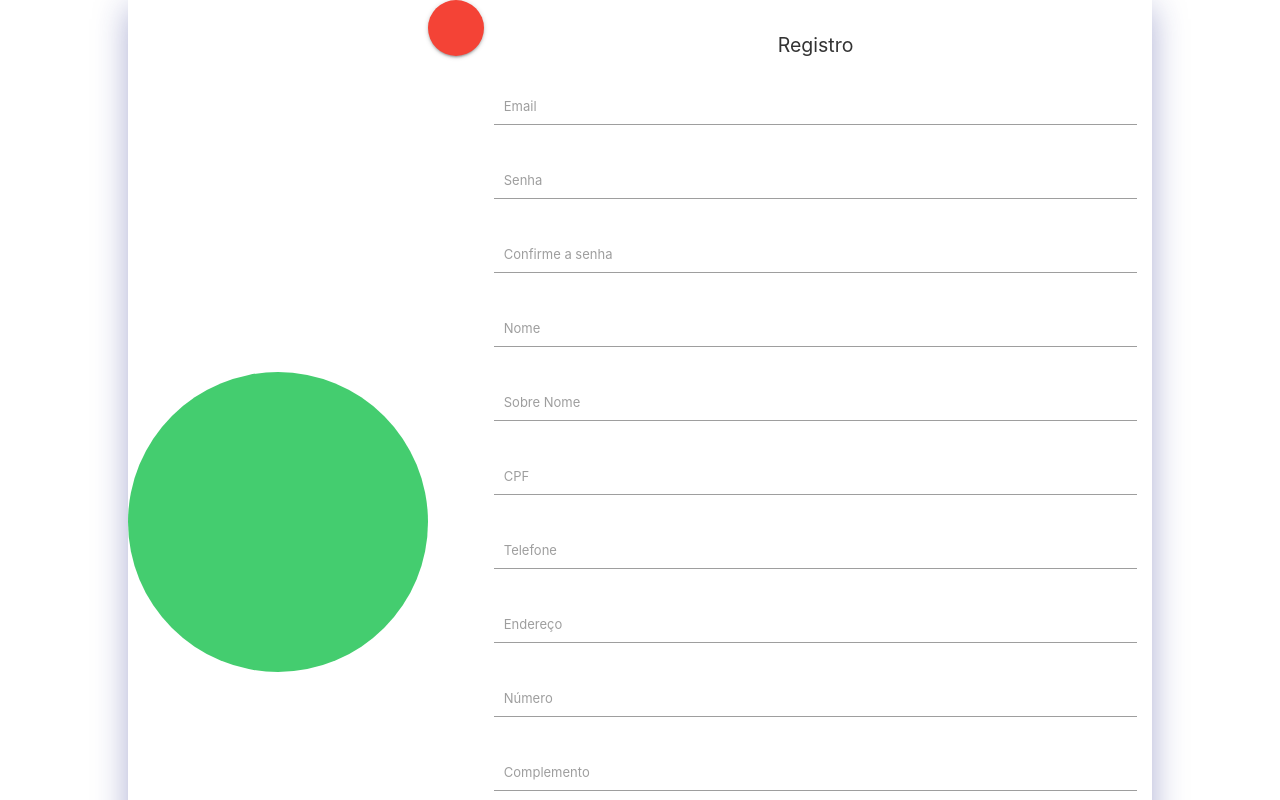
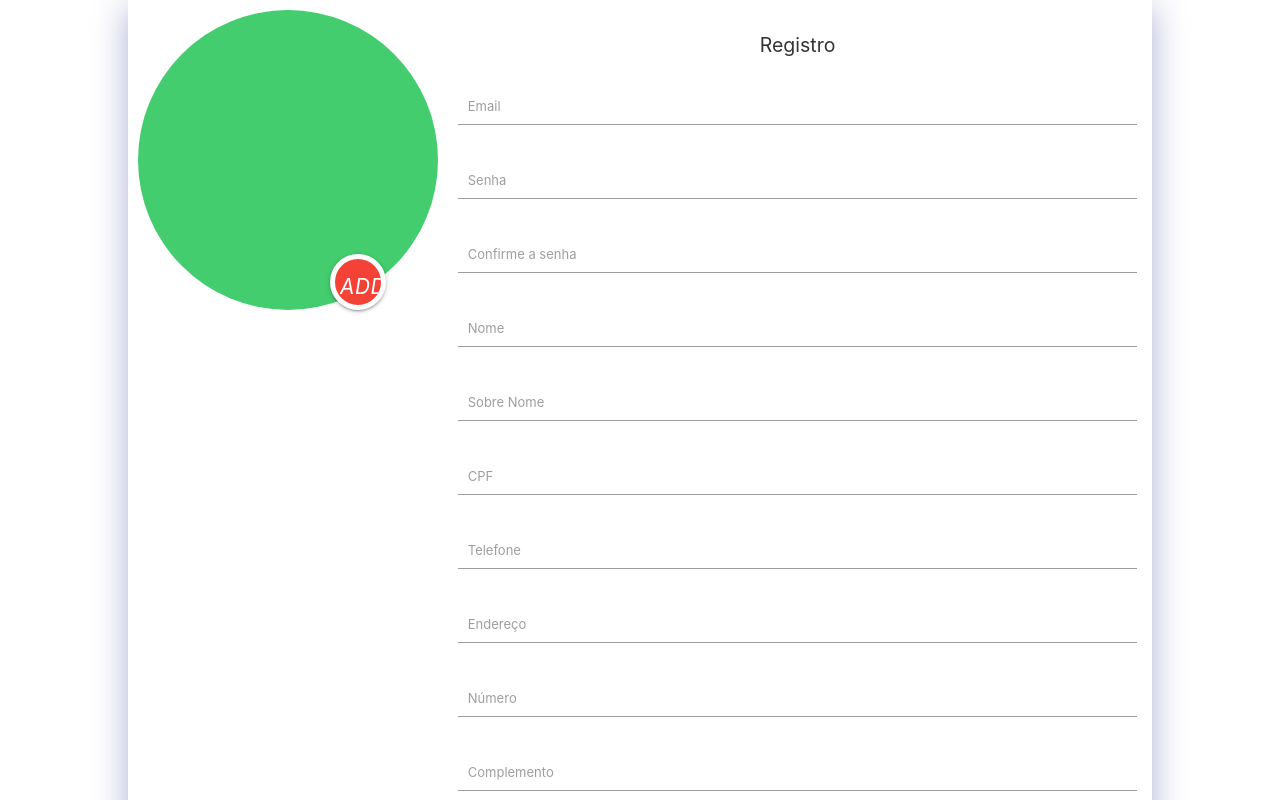
Before and after one commit to lipecouto/gnext.escola, a React (Create React App) app: page /register in a window 1280 px wide. Shown: the top 800 px of the page. Built offline with nearby package versions, Linux system fonts and the light colour scheme.

Commit message:
Ajuste na tela de cadastro e ajuste do botão de adicionar imagem.

```diff
--- a/src/Components/Avatar/index.jsx
+++ b/src/Components/Avatar/index.jsx
@@ -1,30 +1,49 @@
 import styled from "styled-components";
-import { Button, Card, Row, Col } from 'react-materialize';
+import { Button, Card, Row, Col, Icon } from 'react-materialize';
+
 
 export default function Avatar({ content }) {
-  return<> <AvatarContainer>
+  return<>
+            <AvatarContainer>
+                <AvatarBox>
+                </AvatarBox>
+                <FloatButtom
+                    className="red"
+                    icon={<Icon center tiny>add</Icon>}con
+                    floating
+                    node="button"
+                    waves="light"
+                    large>
 
-        </AvatarContainer>
-        <FloatButtom
-                className="red"
-                icon
-                floating
-                large>
+                </FloatButtom>
+            </AvatarContainer>
 
-              </FloatButtom>
         </>;
 }
 const FloatButtom = styled(Button)`
-    position: relative;
+    position: absolute;
+    padding-right: 10rem;
+    margin-right: 7rem;
+    border: 5px solid #fff !important;
 
+    @media only screen and (min-width: 360px) {
+        margin-right: 6rem;
+      }
+
+    @media only screen and (min-width: 500px) {
+        margin-right: 16rem;
+      }
+
+    @media only screen and (min-width: 760px) {
+        margin-right: 4rem;
+      }
 `
 
-const AvatarContainer = styled.div`
+const AvatarBox = styled.div`
     background-color: #44cd6f;
     border-radius: 50%;
     width: 300px;
     height: 300px;
-
     @media only screen and (min-width: 360px) {
         width: 300px;
         height: 300px;
@@ -56,4 +75,23 @@ const AvatarContainer = styled.div`
         width: 300px;
         height: 300px;
       }
+
+`
+
+const AvatarContainer = styled.div`
+    display: flex;
+    flex-direction: column;
+    align-content: center;
+    justify-content: flex-end;
+    align-items: flex-end;
+    flex-wrap: wrap;
+    margin: 10px;
+
+
+    @media only screen and (min-width: 768px) {
+        width: 300px;
+        height: 300px;
+        margin: 10px;
+    }
+
 `;
```
